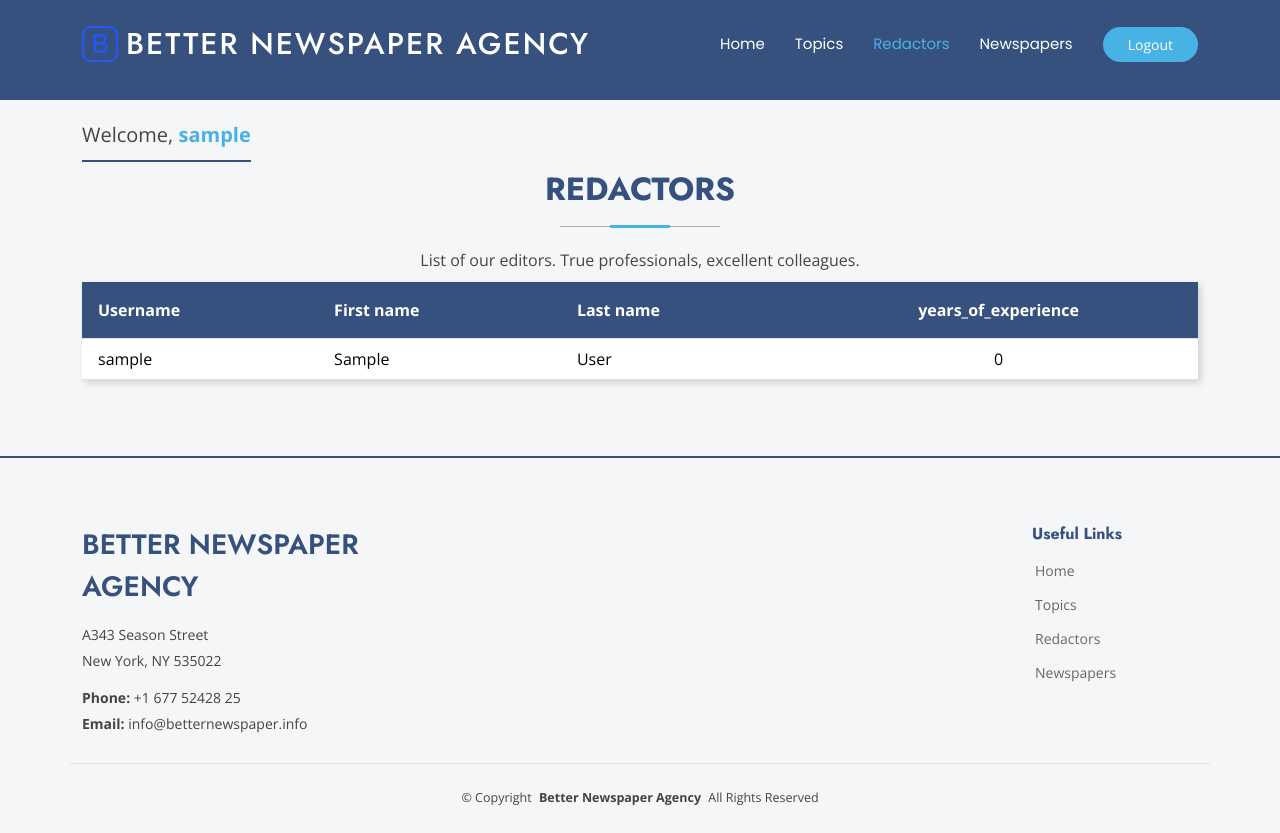
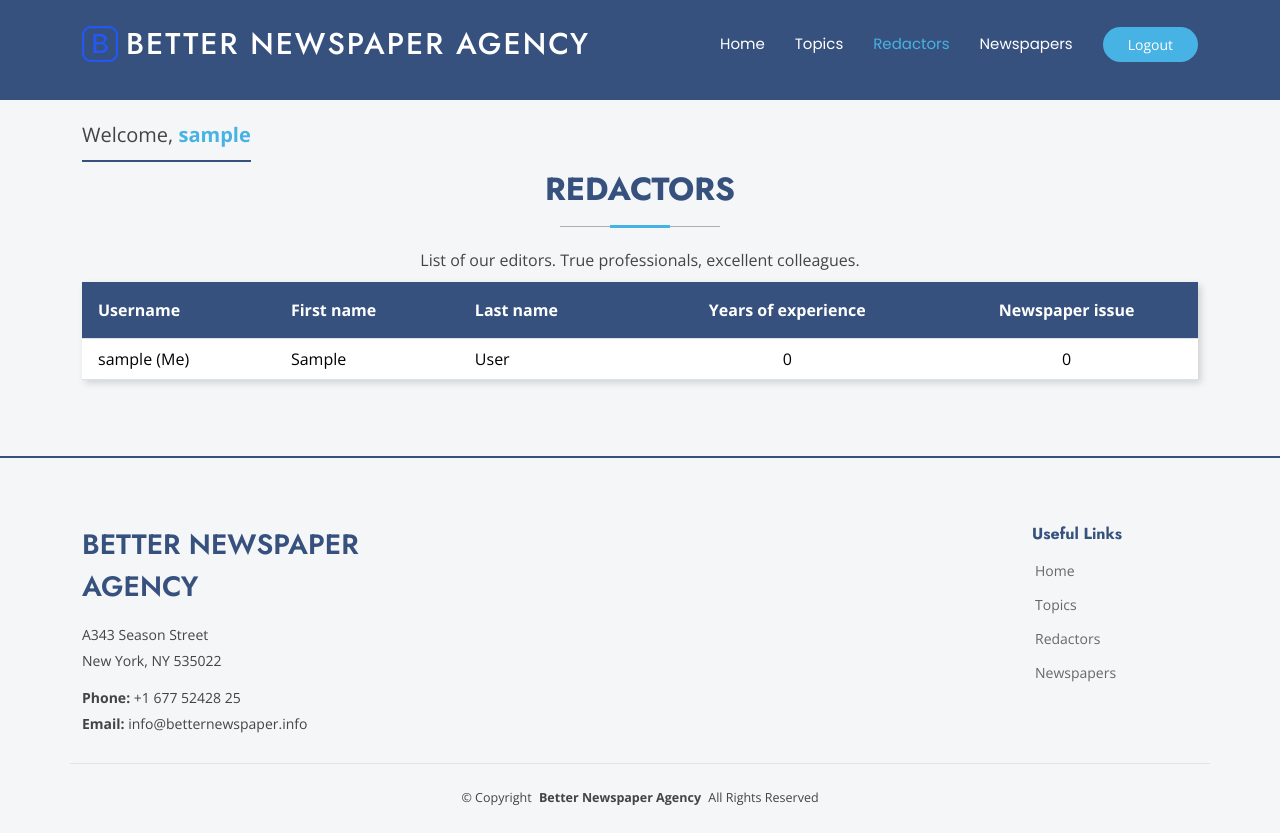
Before and after one commit to omnigun/newspaper-agency, a Django app: page /redactors/ in a window 1280 px wide. Run offline with Django 5.2, Linux system fonts and the light colour scheme; the visitor is signed in with stand-in values (Sample User, id 1); data comes from the database, SQL or seed files in the repository; data that the repository does not hold is empty; some libraries are stand-ins or nearby versions.

Commit message:
added output of count of newspapers by each publisher

```diff
--- a/newspaper/views.py
+++ b/newspaper/views.py
@@ -32,6 +32,7 @@ class TopicListView(LoginRequiredMixin, generic.ListView):
 
 class RedactorListView(LoginRequiredMixin, generic.ListView):
     model = Redactor
+    queryset = Redactor.objects.all().prefetch_related("newspapers").annotate(news=Count('newspapers__pk'))
     context_object_name = "redactor_list"
     template_name = "newspaper/redactor_list.html"
     extra_context = {"page_name_redactor_list": True}
--- a/templates/newspaper/redactor_list.html
+++ b/templates/newspaper/redactor_list.html
@@ -19,14 +19,16 @@
                 <th class="p-3" >Username</th>
                 <th class="p-3">First name</th>
                 <th class="p-3">Last name</th>
-                <th class="p-3 text-center">years_of_experience</th>
+                <th class="p-3 text-center">Years of experience</th>
+                <th class="p-3 text-center">Newspaper issue</th>
               </tr>
               {% for redactor in redactor_list %}
               <tr>
-                <td class="px-3 py-2">{{ redactor.username }}</td>
+                <td class="px-3 py-2">{{ redactor.username }} {% if user == redactor %}(Me){% endif %}</td>
                 <td class="px-3 py-2">{{ redactor.first_name }}</td>
                 <td class="px-3 py-2">{{ redactor.last_name }}</td>
                 <td class="px-3 py-2 text-center">{{ redactor.years_of_experience }}</td>
+                <td class="px-3 py-2 text-center">{{redactor.news}}</td>
               </tr>
               {% endfor %}
             </table>
```
